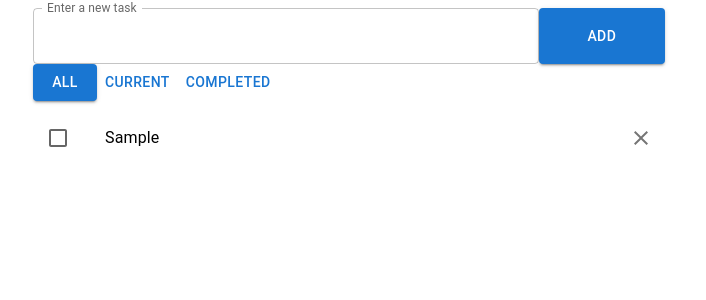
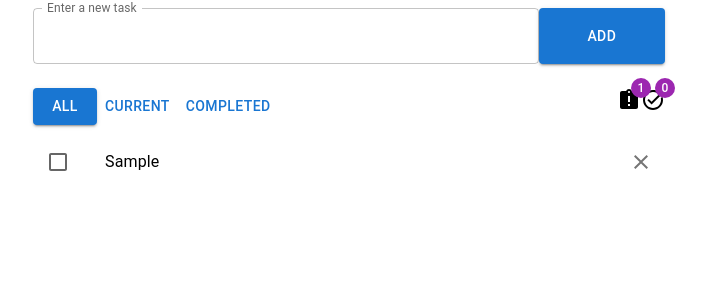
Before and after one commit to Rema04Dev/dao-tech__todo, a React (Create React App) app: page / in a window 1280 px wide. Both pictures are taken after typing "Sample" into the empty fields and a click on the button "ADD". Shown: the top 300 px of the page, without its empty margins (291-997 px from the left). Built offline with nearby package versions, Linux system fonts and the light colour scheme.

Commit message:
add Info

```diff
--- a/src/App.tsx
+++ b/src/App.tsx
@@ -1,8 +1,8 @@
 import { FC } from 'react';
 import AddTodo from './components/AddTodo/AddTodo';
 import TodoList from './components/TodoList/TodoList';
-import Filter from './components/Filter/Filter';
 import { useSelector } from 'react-redux';
+import Info from './components/Info/Info';
 const App: FC = () => {
   const todos = useSelector((state: any) => state.todos.todoItems);
   return (
@@ -14,7 +14,7 @@ const App: FC = () => {
       }}
     >
       <AddTodo />
-      {todos.length ? <Filter /> : null}
+      {todos.length ? <Info /> : null}
       <TodoList />
     </div>
   );
--- /dev/null
+++ b/src/components/Badges/Badges.tsx
@@ -0,0 +1,23 @@
+import { FC } from 'react';
+import { Badge } from '@mui/material';
+import TaskAltIcon from '@mui/icons-material/TaskAlt';
+import AssignmentLateIcon from '@mui/icons-material/AssignmentLate';
+import { useSelector } from 'react-redux';
+import { ITodo } from '../../store/todosSlice/todosSlice';
+const Badges: FC = () => {
+  const { todoItems } = useSelector((state: any) => state.todos);
+  const completedTodos = todoItems.filter((todo: ITodo) => todo.completed);
+  const currentTodos = todoItems.filter((todo: ITodo) => !todo.completed);
+  return (
+    <>
+      <Badge color="secondary" badgeContent={currentTodos.length}>
+        <AssignmentLateIcon />
+      </Badge>
+      <Badge color="secondary" badgeContent={completedTodos.length} showZero>
+        <TaskAltIcon />
+      </Badge>
+    </>
+  );
+};
+
+export default Badges;
--- /dev/null
+++ b/src/components/Info/Info.tsx
@@ -0,0 +1,23 @@
+import { Stack } from '@mui/material';
+import { FC } from 'react';
+import Filter from '../Filter/Filter';
+import Badges from '../Badges/Badges';
+
+const Info: FC = () => {
+  return (
+    <Stack
+      direction="row"
+      justifyContent="space-between"
+      sx={{
+        mt: 3,
+      }}
+    >
+      <Filter />
+      <div>
+        <Badges />
+      </div>
+    </Stack>
+  );
+};
+
+export default Info;
```
